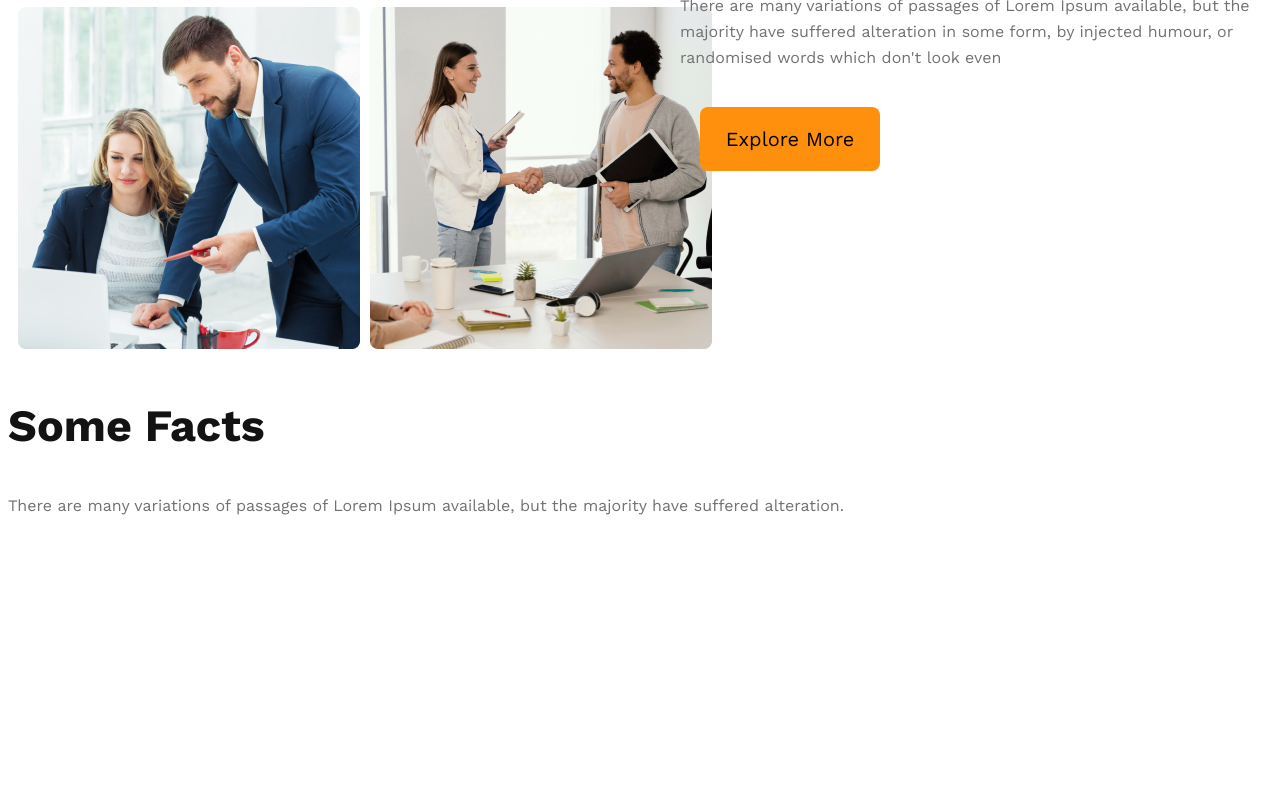
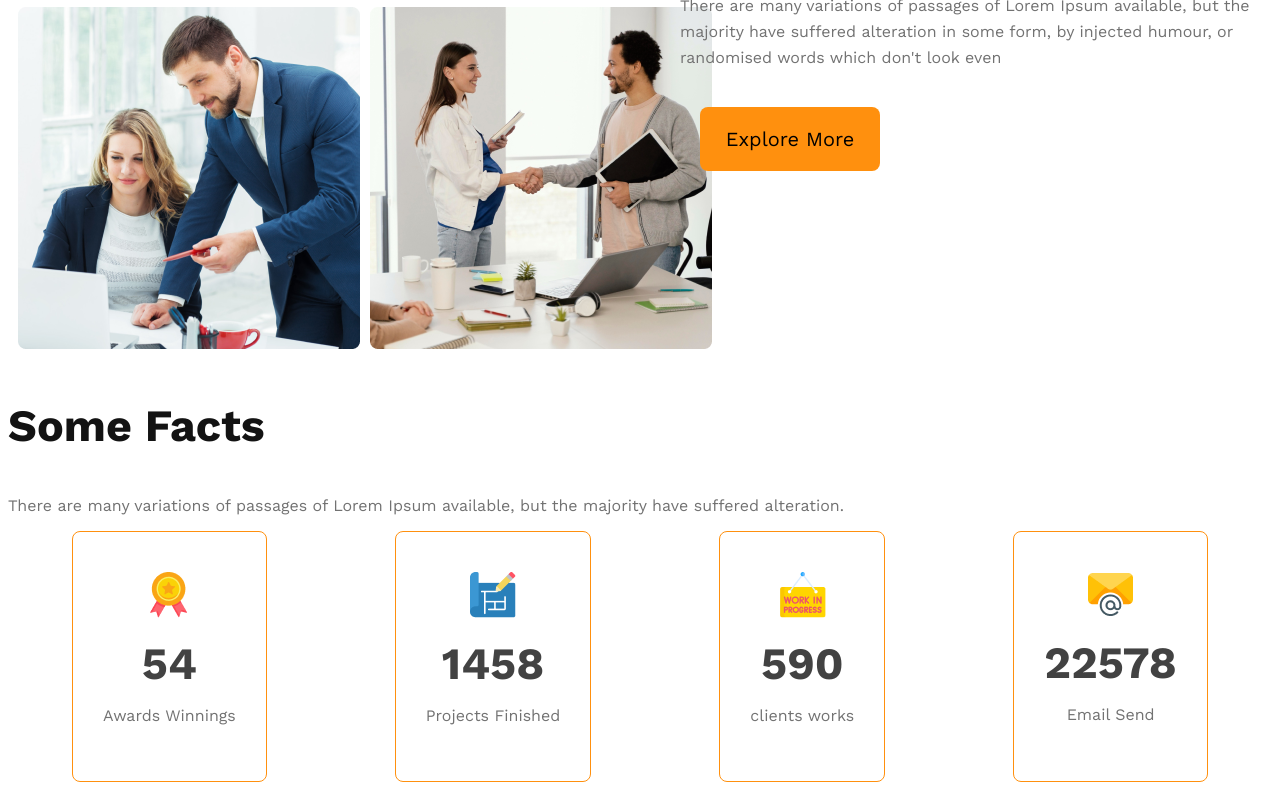
Before and after one commit to Emrandu1989/g3-architect-website, a plain HTML site: page index.html in a window 1280 px wide. Shown: the part 1270-2060 px from the top of the page. Before the commit the page ends 1801 px from the top, so only its background shows below. Drawn offline with nearby package versions, Linux system fonts and the light colour scheme.

Commit message:
feature section added

```diff
--- a/index.html
+++ b/index.html
@@ -61,6 +61,30 @@
            <section class="tacts">
                 <h3 class="section-title">Some Facts</h3>
                 <p class="banner-description">There are many variations of passages of Lorem Ipsum available, but the majority have suffered alteration.</p>
+
+                <div class="facts-card-container">
+                     <!-- .card*4>img+h2.card-states+p.card-title -->
+                     <div class="card">
+                        <img src="images/icons/ribon.png" alt="">
+                        <h2 class="card-states">54</h2>
+                        <p class="card-title banner-description">Awards Winnings</p>
+                     </div>
+                     <div class="card">
+                        <img src="images/icons/projects.png" alt="">
+                        <h2 class="card-states">1458</h2>
+                        <p class="card-title banner-description">Projects Finished</p>
+                     </div>
+                     <div class="card">
+                        <img src="images/icons/customers.png" alt="">
+                        <h2 class="card-states">590</h2>
+                        <p class="card-title banner-description">clients works</p>
+                     </div>
+                     <div class="card">
+                        <img src="images/icons/email.png" alt="">
+                        <h2 class="card-states">22578</h2>
+                        <p class="card-title banner-description">Email Send</p>
+                     </div>
+                </div>
            </section>
     </main>
     <footer></footer>
--- a/styles/index.css
+++ b/styles/index.css
@@ -114,6 +114,30 @@ span.quick{
     line-height: 26px;
 }
 
+/* facts section */
+.facts-card-container{
+    display: flex;
+    justify-content: space-around;
+}
+.facts-card-container .card{
+    border-radius: 8px;
+    border: 1px solid #FF900E;
+    text-align: center;
+    padding: 40px 30px;
+
+}
+.facts-card-container .cart-title{
+    color: #727272;
+
+}
+.facts-card-container .card-states{
+    font-size: 2.8rem;
+    color: #424242;
+    margin-top: 15px;
+    margin-bottom: 15px;
+}
+
+
 /* responsive media queries styles */
 /* mobile devices */
 @media screen and (max-width:576px) {
```
